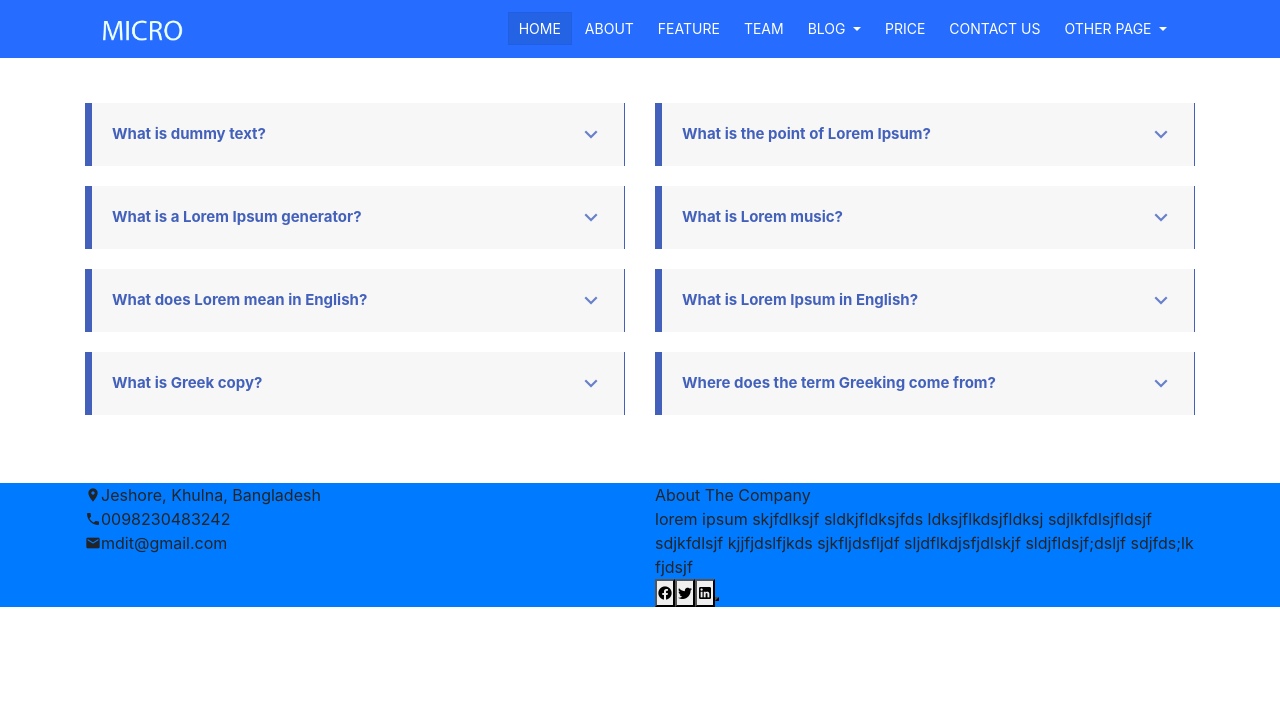
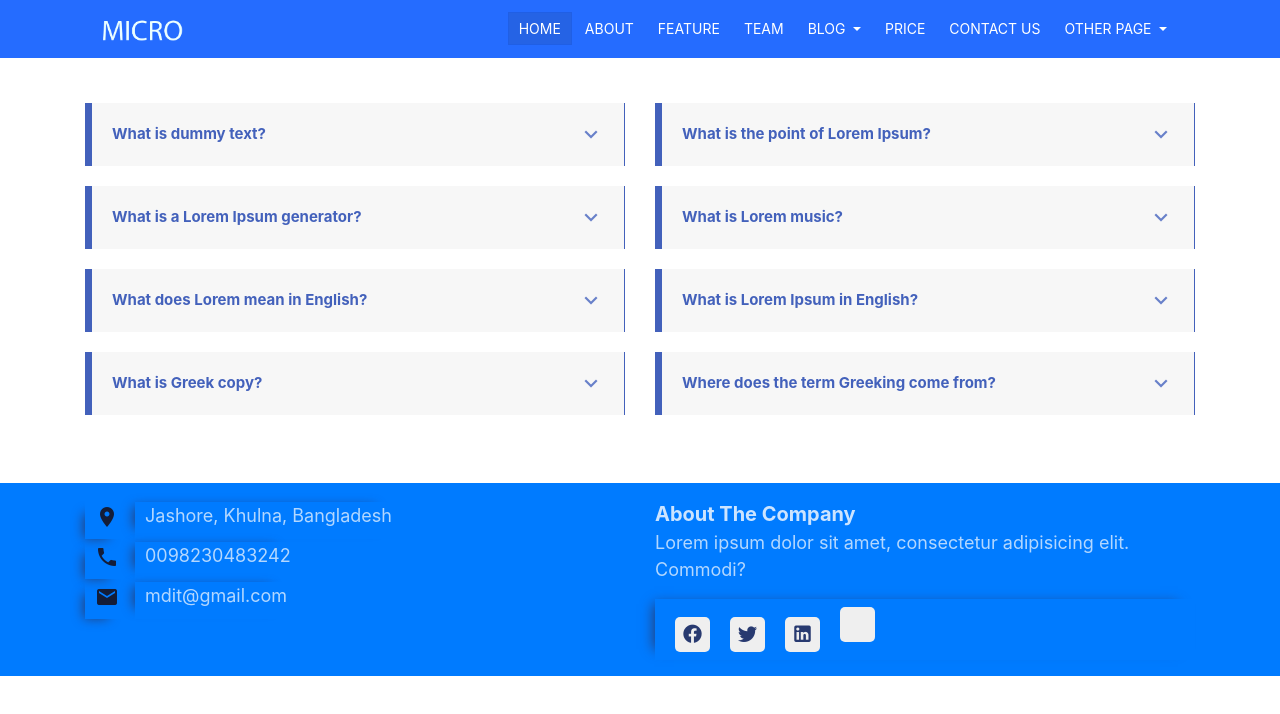
Before and after one commit to ashiqulemu/simple-theme, a Vue app: page /faq in a window 1280 px wide. Shown: the top 714 px of the page. Built offline with nearby package versions, Linux system fonts and the light colour scheme.

Commit message:
Content editing

```diff
--- a/src/assets/sass/juhurul.scss
+++ b/src/assets/sass/juhurul.scss
@@ -0,0 +1,72 @@
+@import "color-variables";
+
+
+//====Footer Here======
+
+.footer-content{
+
+  .company-contact{
+    .contact-icon{
+      height: 40px;
+      width: 40px;
+      color: darken($secondary, 15%);
+      font-size: 24px;
+      box-shadow: -9px 7px 12px -8px  $secondary;
+      padding-left: 10px;
+    }
+
+    P{
+      color: rgba($white,0.7);
+      font-size: 18px;
+      margin-bottom: 0 !important;
+      margin-top: 3px;
+      margin-left: 10px;
+      padding-left: 10px;
+      text-align: left;
+      box-shadow: -9px -3px 12px -8px  $secondary;
+    }
+  }
+
+  .company-media{
+
+    @media(max-width: 425px){
+      margin-top: 50px;
+    }
+
+    .lead{
+      font-weight: bold;
+      color: rgba($white,0.8);
+    }
+    P{
+      color: rgba($white,0.7);
+      font-size: 18px;
+      text-align: left;
+    }
+
+    .icon-section{
+      box-shadow: -9px -3px 12px -8px  $secondary;
+
+      .media-icon{
+        height: 35px;
+        width: 35px;
+        font-size: 22px;
+        color: $secondary;
+        margin-left: 20px;
+        border-radius: 5px;
+        border: none;
+        text-align: center;
+
+        &:hover{
+          background: rgba($secondary, 0.8);
+          color: $white;
+          border: 1px solid $white;
+          border-radius: 50%;
+          transition: all 0.3s;
+
+
+        }
+      }
+    }
+  }
+
+}
--- a/src/components/partial/myFooter.vue
+++ b/src/components/partial/myFooter.vue
@@ -1,22 +1,33 @@
 <template>
     <div class="bg-primary">
         <div class="container">
-        <div class="row">
-            <div class="col-md-6">
-                <div><i class="mdi mdi-map-marker"></i>Jeshore, Khulna, Bangladesh</div>
-                <div><i class="mdi mdi-phone"></i>0098230483242</div>
-                <div><i class="mdi mdi-email"></i>mdit@gmail.com</div>
+        <div class="row py-3 footer-content">
+
+            <div class="col-md-6 company-contact">
+                <div class="d-flex">
+                    <i class="mdi mdi-map-marker contact-icon"></i>
+                    <p>Jashore, Khulna, Bangladesh</p>
+                </div>
+                <div class="d-flex">
+                    <i class="mdi mdi-phone contact-icon"></i>
+                    <p>0098230483242</p>
+                </div>
+                <div class="d-flex">
+                    <i class="mdi mdi-email contact-icon"></i>
+                    <p>mdit@gmail.com</p>
+                </div>
             </div>
-            <div class="col-md-6">
-                <div>About The Company</div>
-                <div>lorem ipsum skjfdlksjf sldkjfldksjfds ldksjflkdsjfldksj sdjlkfdlsjfldsjf sdjkfdlsjf
-                kjjfjdslfjkds sjkfljdsfljdf sljdflkdjsfjdlskjf sldjfldsjf;dsljf sdjfds;lk fjdsjf
+
+            <div class="col-md-6 company-media">
+                <div class="lead">About The Company</div>
+                <div>
+                    <p>Lorem ipsum dolor sit amet, consectetur adipisicing elit. Commodi?</p>
                 </div>
-                <div>
-                    <button class="mdi mdi-facebook"></button>
-                    <button class="mdi mdi-twitter"></button>
-                    <button class="mdi mdi-linkedin"></button>
-                    <button class="mdi mdi-github-circle"></button>
+                <div class="icon-section py-2">
+                    <button class="mdi mdi-facebook media-icon"></button>
+                    <button class="mdi mdi-twitter media-icon"></button>
+                    <button class="mdi mdi-linkedin media-icon"></button>
+                    <button class="mdi mdi-github-circle media-icon"></button>
                 </div>
             </div>
         </div>
```
Also changed, not shown: 1 other file (tests, documents, lock files or other folders).
